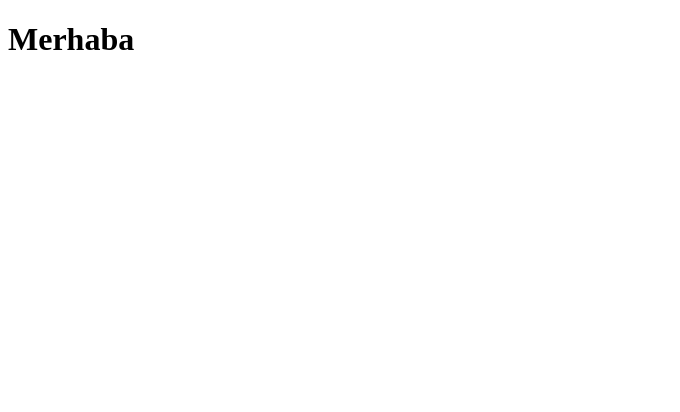
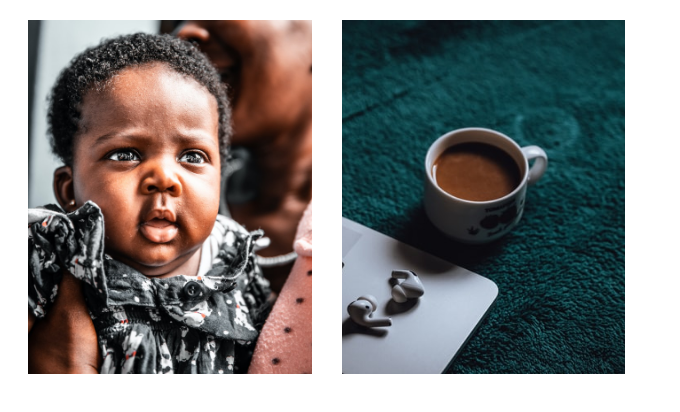
Before and after one commit to OzgunOzdemir/photo-album, a Gatsby site: page / in a window 1280 px wide. Shown: the whole page, without its empty margins (0-680 px from the left). Built offline with nearby package versions, Linux system fonts and the light colour scheme; Gatsby itself is replaced by a stand-in of ours.

Commit message:
added photo

```diff
--- a/gatsby-config.js
+++ b/gatsby-config.js
@@ -11,6 +11,13 @@ module.exports = {
       options: {
         name: `images`,
         path: `${__dirname}/src/images`,
+      },
+    },
+    {
+      resolve: `gatsby-source-filesystem`,
+      options: {
+        name: `photos`,
+        path: `${__dirname}/src/photos`,
       },
     },
     `gatsby-transformer-sharp`,
--- /dev/null
+++ b/src/pages/index.css
@@ -0,0 +1,9 @@
+.container {
+    margin: 20px
+}
+
+.photos {
+    display: grid;
+    grid-template-columns: repeat(4, 1fr);
+    gap: 30px;
+}
--- a/src/pages/index.js
+++ b/src/pages/index.js
@@ -1,9 +1,38 @@
 import React from "react";
+import { graphql } from 'gatsby';
+import Img from 'gatsby-image';
+import './index.css';
 
-const IndexPage = () => (
-  <div>
-    <h1>Merhaba</h1>
-  </div>
-)
+const IndexPage = ({ data }) => {
+  console.log(data)
+  return (
+    <div className="container">
+      <div className="photos">
+        {
+          data.allFile.edges.map(({ node }) => {
+            return <Img key={node.id} fluid={node.childImageSharp.fluid}></Img>
+          })
+        }
+      </div>
+    </div>
+  )
+}
+
+export const pageQuery = graphql`
+  {
+  allFile(filter: {absolutePath: {regex: "//photos//"}}){
+    edges{
+      node{
+        id
+        childImageSharp{
+          fluid{
+            ...GatsbyImageSharpFluid
+          }
+        }
+      }
+    }
+  }
+}
+`
 
 export default IndexPage
```
Also changed, not shown: src/photos/arno-partissimo-ITTDC3-yBGQ-unsplash.jpg (added), src/photos/omid-armin-AFVJ46r0jP4-unsplash.jpg (added).
